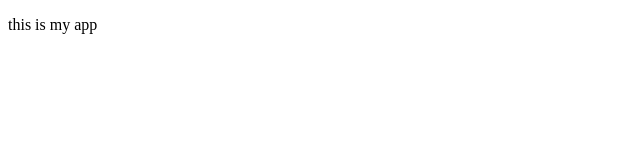
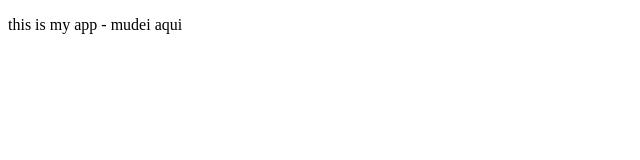
Before and after one commit to cauemustafa/aula-git-recesso, a plain HTML site: page index.html in a window 1280 px wide. Shown: the full height of the page, 0-640 px from the left. Drawn offline with Linux system fonts and the light colour scheme.

Commit message:
conflitando

```diff
--- a/index.html
+++ b/index.html
@@ -7,6 +7,6 @@
   <title>My app</title>
 </head>
 <body>
-  <p>this is my app</p>
+  <p>this is my app - mudei aqui</p>
 </body>
 </html>
```
